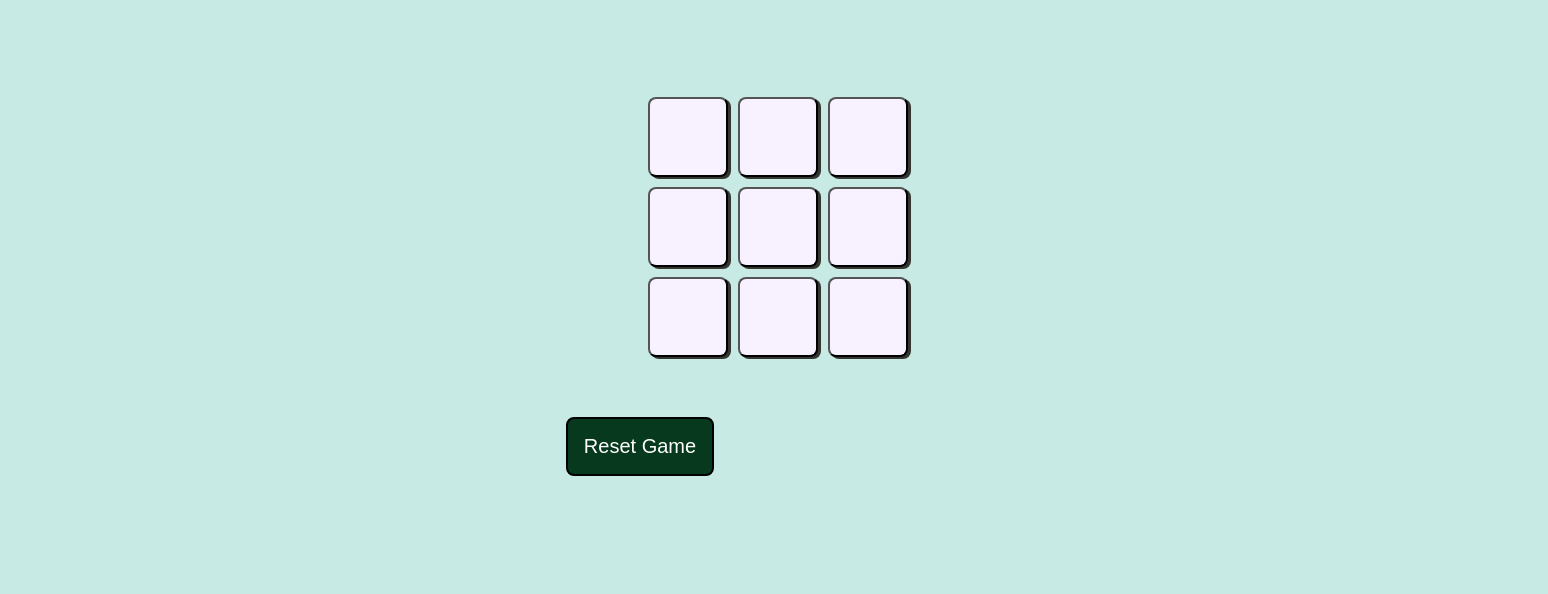
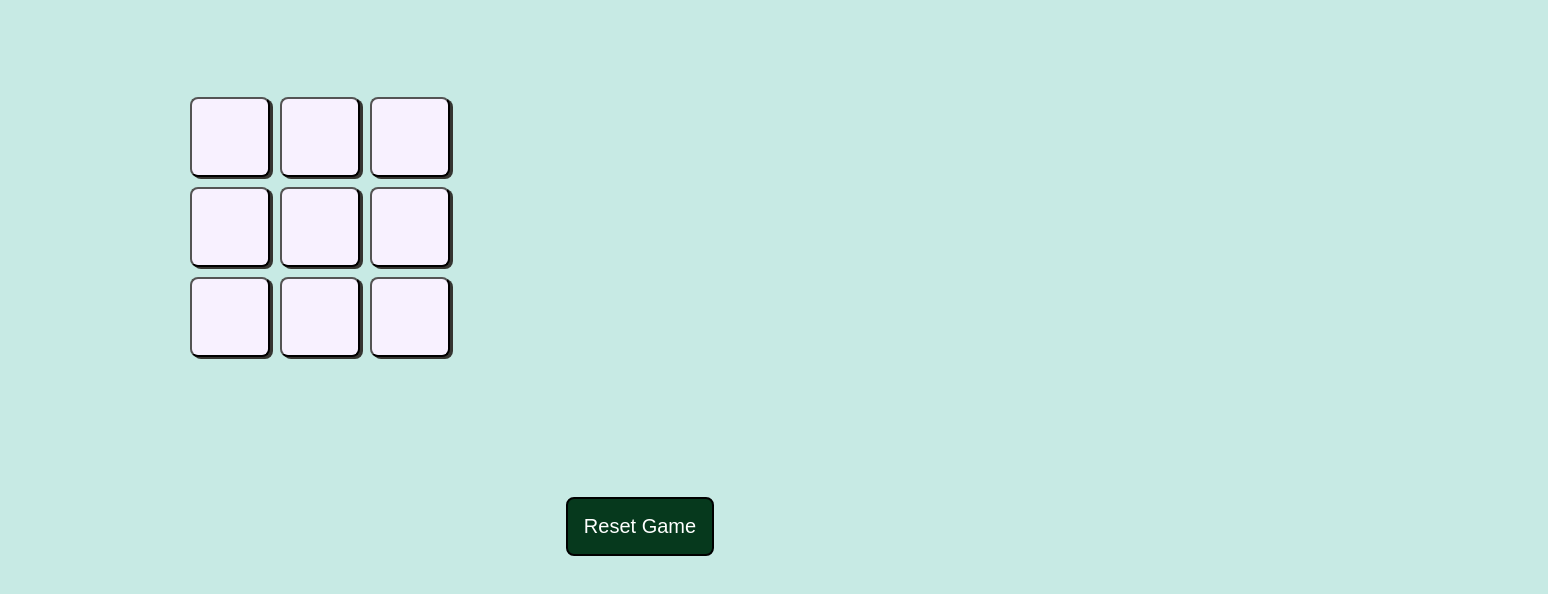
Before and after one commit to Yatiyachika/TicTacToe, a plain HTML site: page index.html in a window 1280 px wide. Shown: the part 90-684 px from the top of the page, 1548 px wide, since content can reach past the window. Drawn offline with Linux system fonts and the light colour scheme.

Commit message:
Update style.css

```diff
--- a/style.css
+++ b/style.css
@@ -31,7 +31,7 @@ h1{
     width: 900px;
     height: 300px;
     align-items: center;
-    margin: 100px 0px 0px 640px;
+    margin: 100px auto;
 }
 .row{
     width: 300px;
@@ -61,4 +61,5 @@ h1{
     color: white;
     border: 2px black solid;
     border-radius: 8px;
+
 }
```
